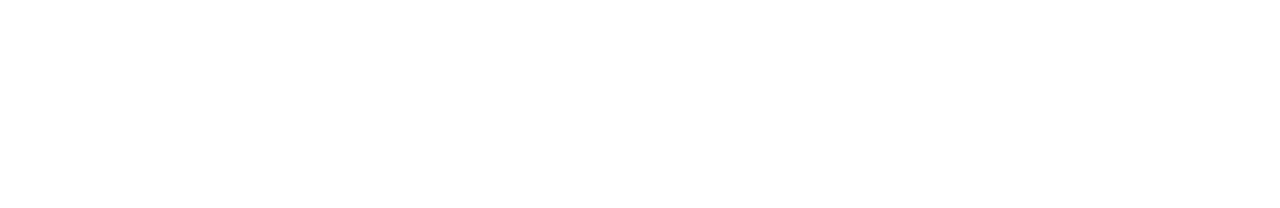
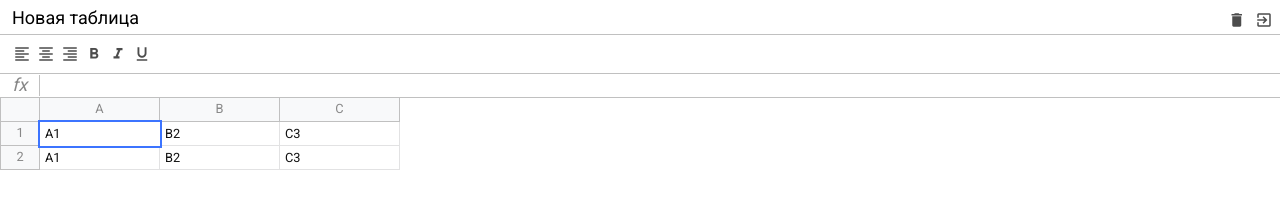
Before and after one commit to abduv/excel-on-js, a website built with webpack: page src/index.html in a window 1280 px wide. Built offline with nearby package versions, Linux system fonts and the light colour scheme.

Commit message:
commit for 4 lesson of chapter 3

```diff
--- a/package.json
+++ b/package.json
@@ -26,6 +26,7 @@
   "private": "true",
   "devDependencies": {
     "@babel/core": "^7.10.5",
+    "@babel/plugin-proposal-class-properties": "^7.10.4",
     "@babel/preset-env": "^7.10.4",
     "babel-eslint": "^10.1.0",
     "babel-loader": "^8.1.0",
--- a/src/components/excel/Excel.js
+++ b/src/components/excel/Excel.js
@@ -1,15 +1,19 @@
+import {$} from '@core/dom';
+
 export class Excel {
     constructor(selector, options) {
+        this.components = options.components || []
         this.$el = document.querySelector(selector)
-        this.components = options.components || []
     }
 
     getRoot() {
-        const $root = document.createElement('div')
+        const $root = $.create('div', 'excel')
 
         this.components.forEach(Component => {
-            const component = new Component()
-            component.toHTML
+            const $el = $.create('div', Component.className)
+            const component = new Component($el)
+            $el.innerHTML = component.toHTML()
+            $root.append($el)
         })
 
         return $root
--- a/src/components/formula/Formula.js
+++ b/src/components/formula/Formula.js
@@ -1,5 +1,12 @@
-import {ExcelComponent} from '../../core/ExcelComponent';
+import {ExcelComponent} from '@core/ExcelComponent'
 
 export class Formula extends ExcelComponent {
+    static className = 'excel__formula'
 
+    toHTML() {
+        return `
+            <div class="info">fx</div>
+            <div class="input" contenteditable spellcheck="false"></div>
+        `
+    }
 }
--- a/src/components/header/Header.js
+++ b/src/components/header/Header.js
@@ -1,5 +1,20 @@
-import {ExcelComponent} from './../../core/ExcelComponent';
+import {ExcelComponent} from '@core/ExcelComponent';
 
 export class Header extends ExcelComponent {
+    static className = 'excel__header'
 
+    toHTML() {
+        return `
+            <input type="text" class="input" value="Новая таблица">
+
+            <div>
+                <div class="button">
+                    <span class="material-icons">delete</span>
+                </div>
+                <div class="button">
+                    <span class="material-icons">exit_to_app</span>
+                </div>
+            </div>
+        `
+    }
 }
--- a/src/components/table/Table.js
+++ b/src/components/table/Table.js
@@ -1,5 +1,37 @@
-import {ExcelComponent} from '../../core/ExcelComponent'
+import {ExcelComponent} from '@core/ExcelComponent'
 
 export class Table extends ExcelComponent {
+    static className = 'excel__table'
 
+    toHTML() {
+        return `
+            <div class="row">
+                <div class="row-info"></div>
+
+                <div class="row-data">
+                    <div class="column">A</div>
+                    <div class="column">B</div>
+                    <div class="column">C</div>
+                </div>
+            </div>
+
+            <div class="row">
+                <div class="row-info">1</div>
+                <div class="row-data">
+                    <div class="cell selected" contenteditable>A1</div>
+                    <div class="cell" contenteditable>B2</div>
+                    <div class="cell" contenteditable>C3</div>
+                </div>
+            </div>
+
+            <div class="row">
+                <div class="row-info">2</div>
+                <div class="row-data">
+                    <div class="cell" contenteditable>A1</div>
+                    <div class="cell" contenteditable>B2</div>
+                    <div class="cell" contenteditable>C3</div>
+                </div>
+            </div>
+        `
+    }
 }
--- a/src/components/toolbar/Toolbar.js
+++ b/src/components/toolbar/Toolbar.js
@@ -1,5 +1,33 @@
-import {ExcelComponent} from '../../core/ExcelComponent'
+import {ExcelComponent} from '@core/ExcelComponent'
 
 export class Toolbar extends ExcelComponent {
+    static className = 'excel__toolbar'
 
+    toHTML() {
+        return `
+            <div class="button">
+                <span class="material-icons">format_align_left</span>
+            </div>
+
+            <div class="button">
+                <span class="material-icons">format_align_center</span>
+            </div>
+
+            <div class="button">
+                <span class="material-icons">format_align_right</span>
+            </div>
+
+            <div class="button">
+                <span class="material-icons">format_bold</span>
+            </div>
+
+            <div class="button">
+                <span class="material-icons">format_italic</span>
+            </div>
+
+            <div class="button">
+                <span class="material-icons">format_underlined</span>
+            </div>
+        `
+    }
 }
--- a/src/core/DomListener.js
+++ b/src/core/DomListener.js
@@ -1,3 +1,8 @@
 export class DomListener {
-
+    constructor($root) {
+        if (!$root) {
+            throw new Error(`No $root provided for DomListener`)
+        }
+        this.$root = $root
+    }
 }
--- /dev/null
+++ b/src/core/dom.js
@@ -0,0 +1,13 @@
+class Dom {}
+
+export function $() {
+    return new Dom()
+}
+
+$.create = (tagName, classes = '') => {
+    const el = document.createElement(tagName)
+    if (classes) {
+        el.classList.add(classes)
+    }
+    return el
+}
--- a/webpack.config.js
+++ b/webpack.config.js
@@ -16,6 +16,7 @@
             loader: 'babel-loader',
             options: {
                 presets: ['@babel/preset-env'],
+                plugins: ['@babel/plugin-proposal-class-properties']
             },
         },
     ]
```
Also changed, not shown: src/assets/excel.html (+0 -2 lines), 2 other files.
